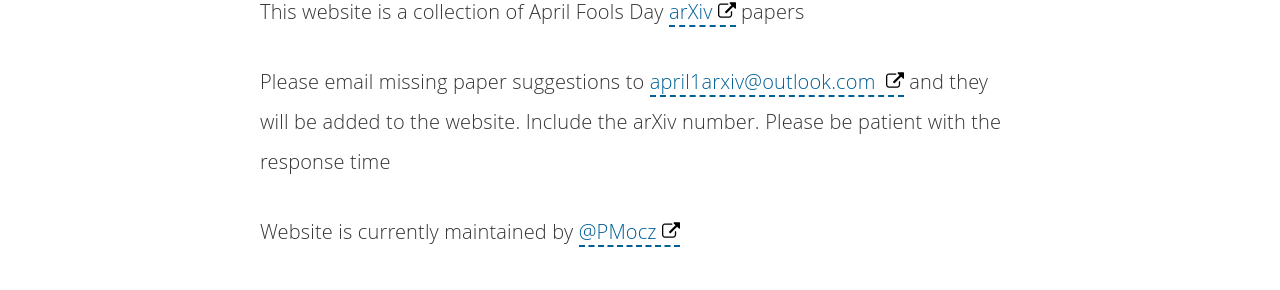
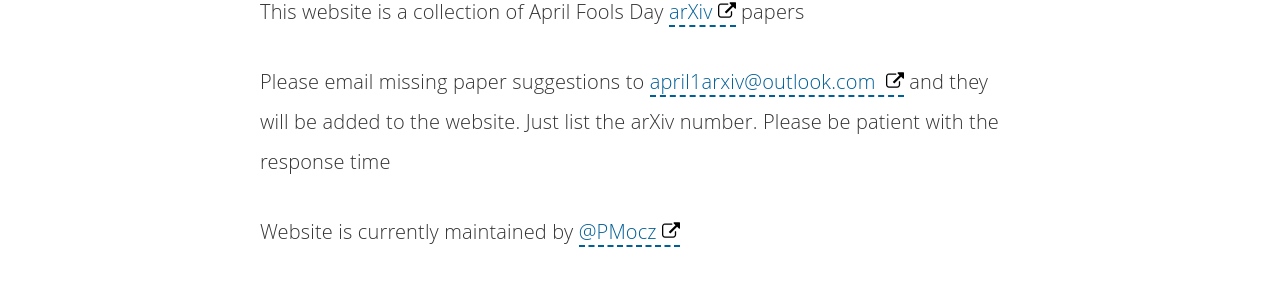
Before and after one commit to april1arxiv/april1arxiv.github.io, a Jekyll site: the page built from about.html, in a window 1280 px wide and 1206 px high. Shown: the part 642-932 px from the top of the window. Built offline with Jekyll 4.4.1, drawn with Linux system fonts in a browser that asks for light colours.

Commit message:
small up

```diff
--- a/about.html
+++ b/about.html
@@ -12,7 +12,7 @@ description: "April Fools Day arXiv paper collection"
 <p>
 Please email missing paper suggestions to
 <a href="mailto:april1arxiv@outlook.com?Subject=Apr-1%20Paper%20suggestion" target="_top"> april1arxiv@outlook.com </a>
-and they will be added to the website. Include the arXiv number. Please be patient with the response time
+and they will be added to the website. Just list the arXiv number. Please be patient with the response time
 </p>
 
 <p> Website is currently maintained by
```
Also changed, not shown: assets/img/blog-image.png (added).
